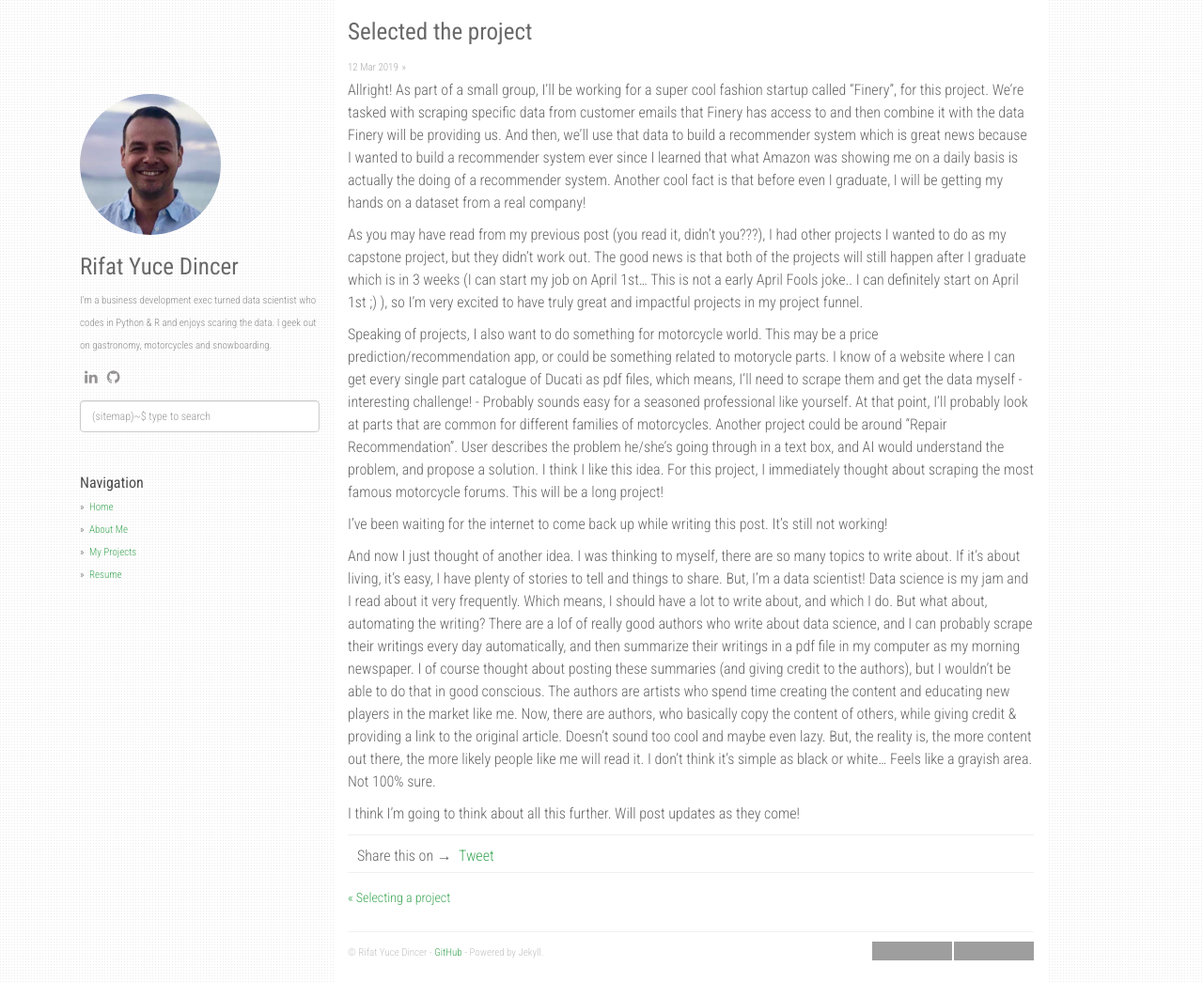
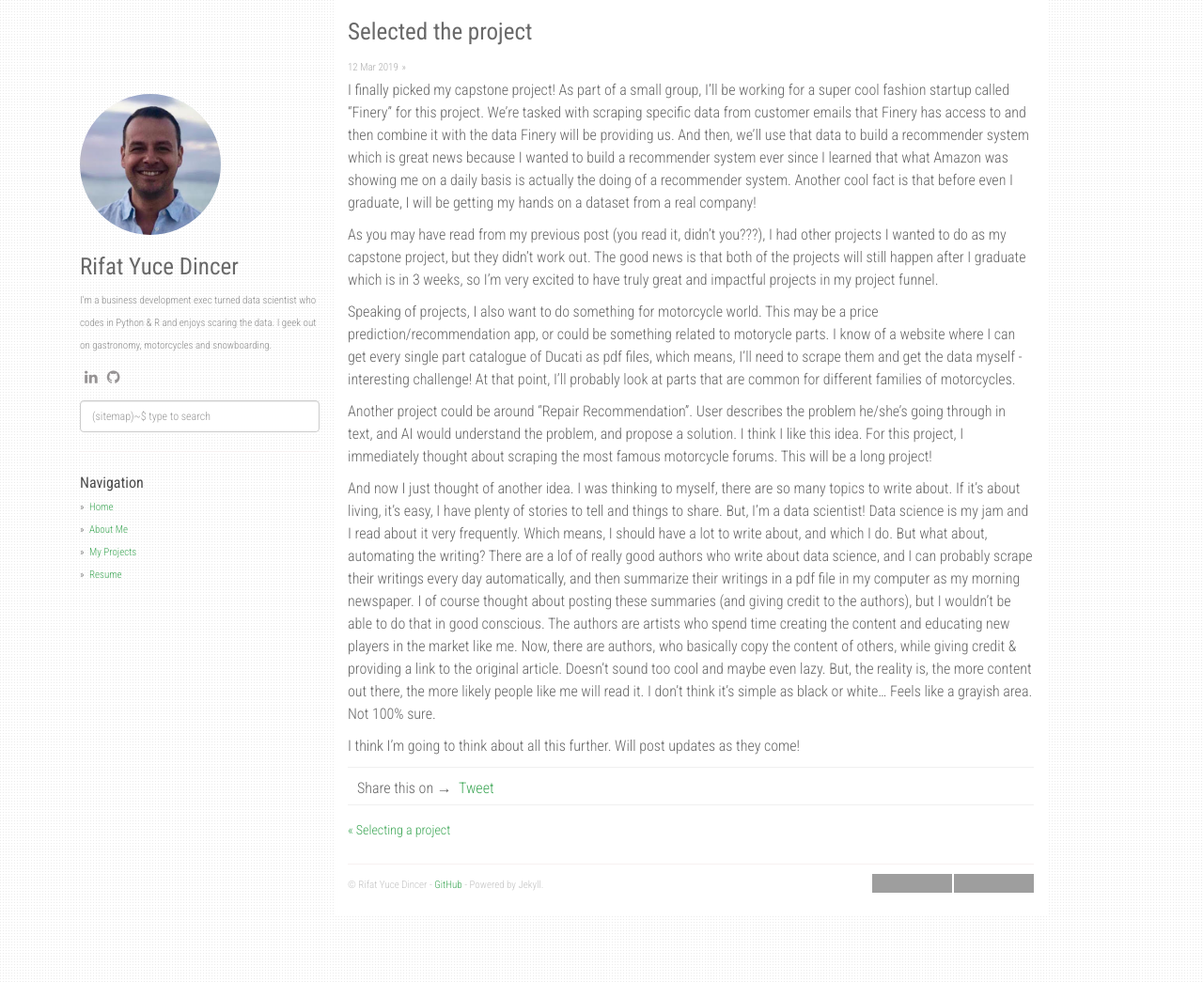
Before and after one commit to yucedincer/yucedincer.github.io, a Jekyll site: the page built from _posts/2019-03-12-Selected the Project.md, in a window 1280 px wide and 1045 px high. Shown: the whole window at 94% size. Built offline with Jekyll 4.4.1, drawn with Linux system fonts in a browser that asks for light colours; nearby versions of some CDN libraries; our own code applies the rules of GitHub Pages for plain Markdown files; comment, search, counter and statistics services are not loaded; grey boxes are pictures that could not be loaded.

Commit message:
old post push

```diff
--- a/_posts/2019-03-12-Selected the Project.md
+++ b/_posts/2019-03-12-Selected the Project.md
@@ -1,11 +1,11 @@
 
-Allright! As part of a small group, I'll be working for a super cool fashion startup called "Finery", for this project. We're tasked with scraping specific data from customer emails that Finery has access to and then combine it with the data Finery will be providing us. And then, we'll use that data to build a recommender system which is great news because I wanted to build a recommender system ever since I learned that what Amazon was showing me on a daily basis is actually the doing of a recommender system. Another cool fact is that before even I graduate, I will be getting my hands on a dataset from a real company!
+I finally picked my capstone project! As part of a small group, I'll be working for a super cool fashion startup called "Finery" for this project. We're tasked with scraping specific data from customer emails that Finery has access to and then combine it with the data Finery will be providing us. And then, we'll use that data to build a recommender system which is great news because I wanted to build a recommender system ever since I learned that what Amazon was showing me on a daily basis is actually the doing of a recommender system. Another cool fact is that before even I graduate, I will be getting my hands on a dataset from a real company!
 
-As you may have read from my previous post (you read it, didn't you???), I had other projects I wanted to do as my capstone project, but they didn't work out. The good news is that both of the projects will still happen after I graduate which is in 3 weeks (I can start my job on April 1st... This is not a early April Fools joke.. I can definitely start on April 1st ;) ), so I'm very excited to have truly great and impactful projects in my project funnel.
+As you may have read from my previous post (you read it, didn't you???), I had other projects I wanted to do as my capstone project, but they didn't work out. The good news is that both of the projects will still happen after I graduate which is in 3 weeks, so I'm very excited to have truly great and impactful projects in my project funnel.
 
-Speaking of projects, I also want to do something for motorcycle world. This may be a price prediction/recommendation app, or could be something related to motorycle parts. I know of a website where I can get every single part catalogue of Ducati as pdf files, which means, I'll need to scrape them and get the data myself - interesting challenge! - Probably sounds easy for a seasoned professional like yourself. At that point, I'll probably look at parts that are common for different families of motorcycles. Another project could be around "Repair Recommendation". User describes the problem he/she's going through in a text box, and AI would understand the problem, and propose a solution. I think I like this idea. For this project, I immediately thought about scraping the most famous motorcycle forums. This will be a long project!
+Speaking of projects, I also want to do something for motorcycle world. This may be a price prediction/recommendation app, or could be something related to motorycle parts. I know of a website where I can get every single part catalogue of Ducati as pdf files, which means, I'll need to scrape them and get the data myself - interesting challenge! At that point, I'll probably look at parts that are common for different families of motorcycles.
 
-I've been waiting for the internet to come back up while writing this post. It's still not working!
+Another project could be around "Repair Recommendation". User describes the problem he/she's going through in text, and AI would understand the problem, and propose a solution. I think I like this idea. For this project, I immediately thought about scraping the most famous motorcycle forums. This will be a long project!
 
 And now I just thought of another idea. I was thinking to myself, there are so many topics to write about. If it's about living, it's easy, I have plenty of stories to tell and things to share. But, I'm a data scientist! Data science is my jam and I read about it very frequently. Which means, I should have a lot to write about, and which I do. But what about, automating the writing? There are a lof of really good authors who write about data science, and I can probably scrape their writings every day automatically, and then summarize their writings in a pdf file in my computer as my morning newspaper. I of course thought about posting these summaries (and giving credit to the authors), but I wouldn't be able to do that in good conscious. The authors are artists who spend time creating the content and educating new players in the market like me. Now, there are authors, who basically copy the content of others, while giving credit & providing a link to the original article. Doesn't sound too cool and maybe even lazy. But, the reality is, the more content out there, the more likely people like me will read it. I don't think it's simple as black or white... Feels like a grayish area. Not 100% sure.
 
```
Also changed, not shown: _posts/2019-03-02-Future is here.md (+3 -5 lines), _posts/2019-03-05-Job Placement Workshops.md (+3 -5 lines), _posts/2019-03-11-Selecting a Project.md (+3 -1 lines).
